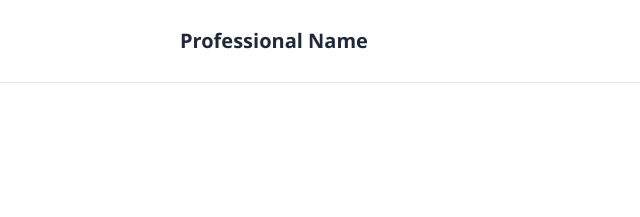
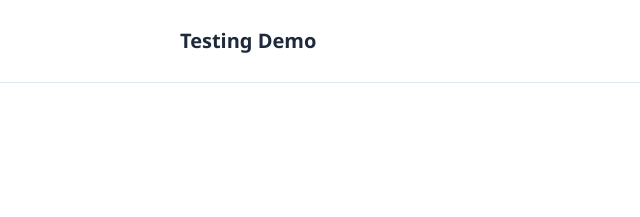
Before and after one commit to lawglitch-profiles/testy, a plain HTML site: page index.html in a window 1280 px wide. Shown: the top 217 px of the page, 0-640 px from the left. Drawn offline with Linux system fonts and the light colour scheme.

Commit message:
Updated portfolio via LawGlitch Web Editor - 2025-11-15T20:37:23.315Z

```diff
--- a/index.html
+++ b/index.html
@@ -648,7 +648,7 @@
 <body>
     <header>
         <div class="header-content">
-            <div class="header-logo">[[[Professional Name]]]</div>
+            <div class="header-logo">[[[Testing Demo]]]</div>
             <nav class="header-nav">
                 <a href="#services">Services</a>
                 <a href="#experience">Experience</a>
```
